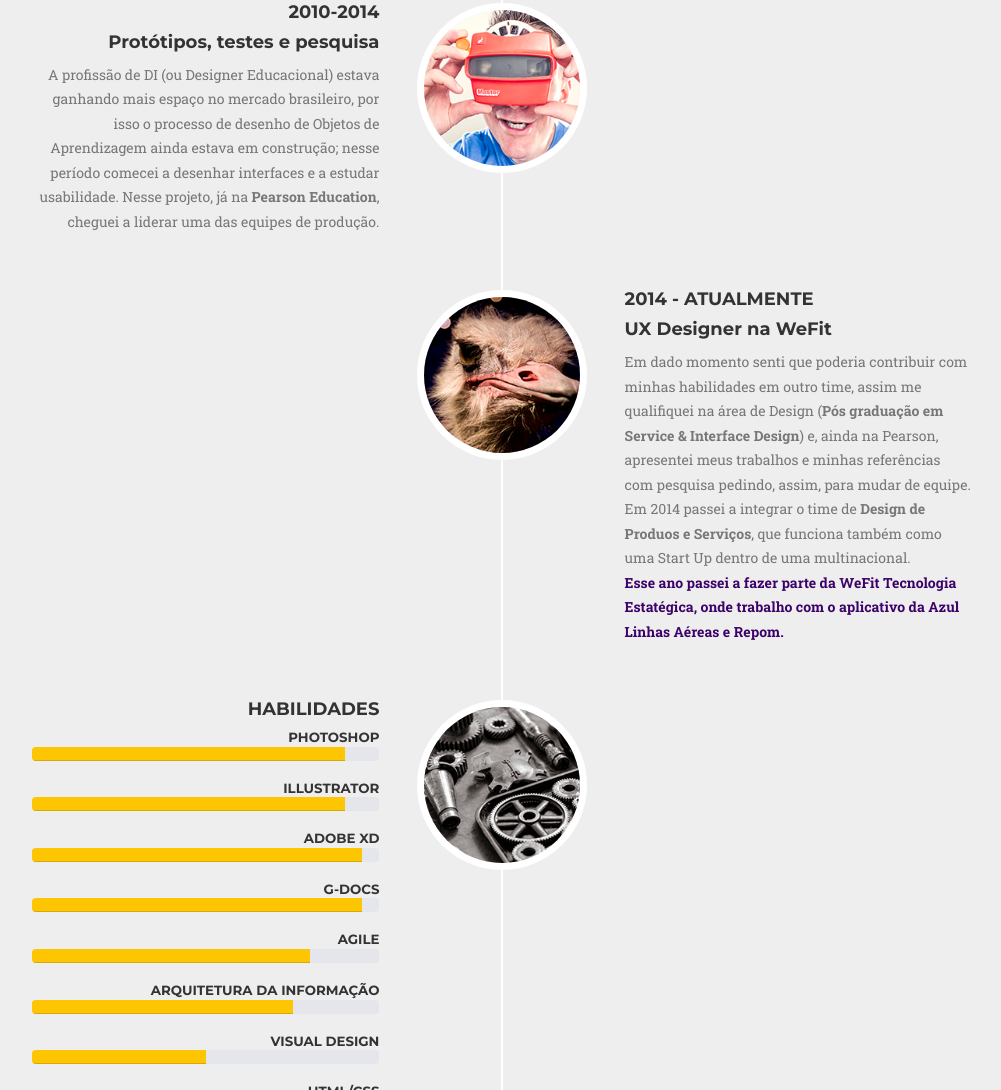
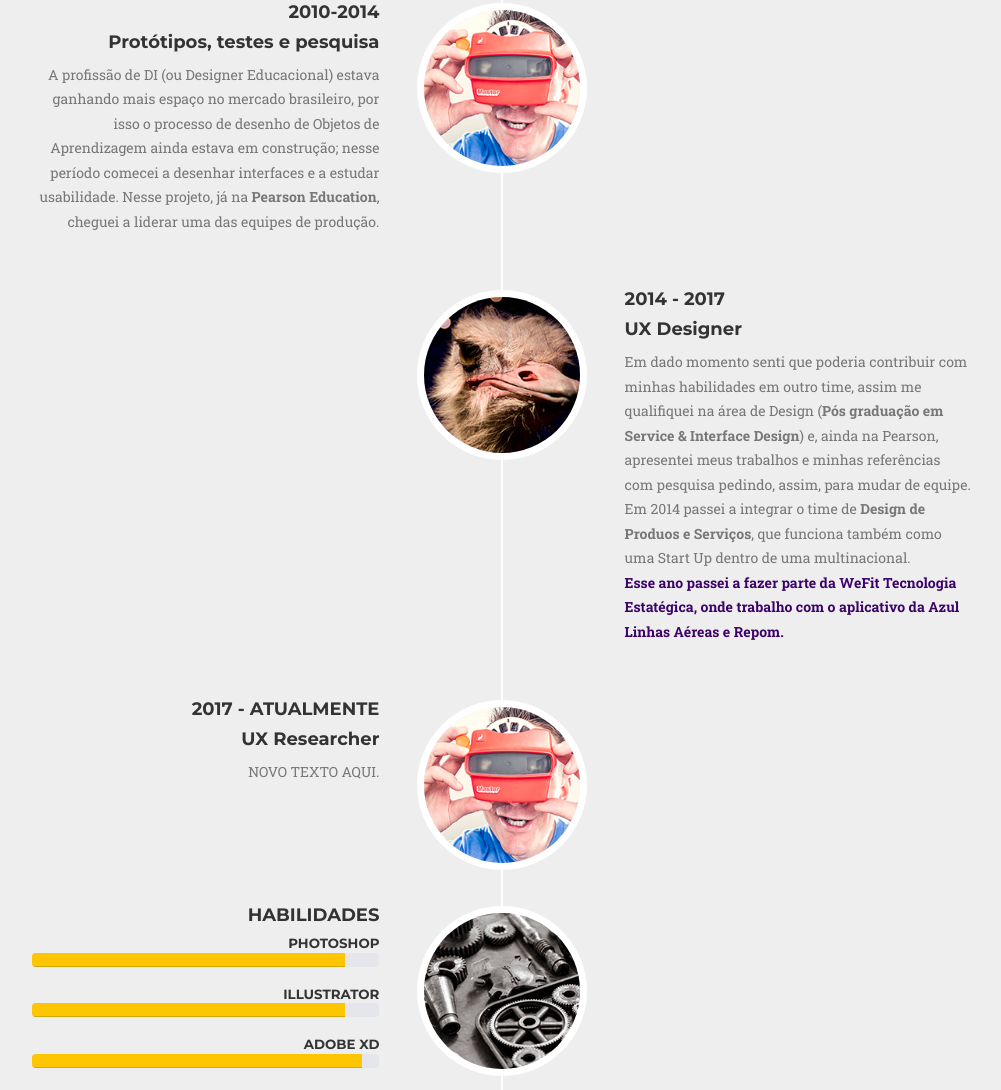
Before and after one commit to Marianavioli/marianavioli.github.io, a website: page index.html in a window 1280 px wide. Shown: the part 2042-3132 px from the top of the page, without its empty margins (138-1139 px from the left). Drawn offline with nearby package versions, Linux system fonts and the light colour scheme; a web font is replaced by a local one.

Commit message:
Adição 2018
Inserção de experiência UOL

```diff
--- a/index.html
+++ b/index.html
@@ -179,12 +179,26 @@
                             </div>
                             <div class="timeline-panel">
                                 <div class="timeline-heading">
-                                    <h4>2014 - Atualmente</h4>
-                                    <h4 class="subheading">UX Designer na WeFit</h4>
+                                    <h4>2014 - 2017</h4>
+                                    <h4 class="subheading">UX Designer</h4>
                                 </div>
                                 <div class="timeline-body">
                                     <p class="text-muted">Em dado momento senti que poderia contribuir com minhas habilidades em outro time, assim me qualifiquei na área de Design (<b>Pós graduação em Service & Interface Design</b>) e, ainda na Pearson, apresentei meus trabalhos e minhas referências com pesquisa pedindo, assim, para mudar de equipe. Em 2014 passei a integrar o time de <b>Design de Produos e Serviços</b>, que funciona também como uma Start Up dentro de uma multinacional.</p>
                                     <p><span style="color:#3c0269"><b>Esse ano passei a fazer parte da WeFit Tecnologia Estatégica, onde trabalho com o aplicativo da Azul Linhas Aéreas e Repom.</b></span></p>
+                                </div>
+                            </div>
+                        </li>
+                        <li>
+                            <div class="timeline-image">
+                                <img class="img-circle img-responsive" src="img/about/3.2.png" alt="">
+                            </div>
+                            <div class="timeline-panel">
+                                <div class="timeline-heading">
+                                    <h4>2017 - Atualmente</h4>
+                                    <h4 class="subheading">UX Researcher</h4>
+                                </div>
+                                <div class="timeline-body">
+                                    <p class="text-muted">NOVO TEXTO AQUI.</p>
                                 </div>
                             </div>
                         </li>
```
